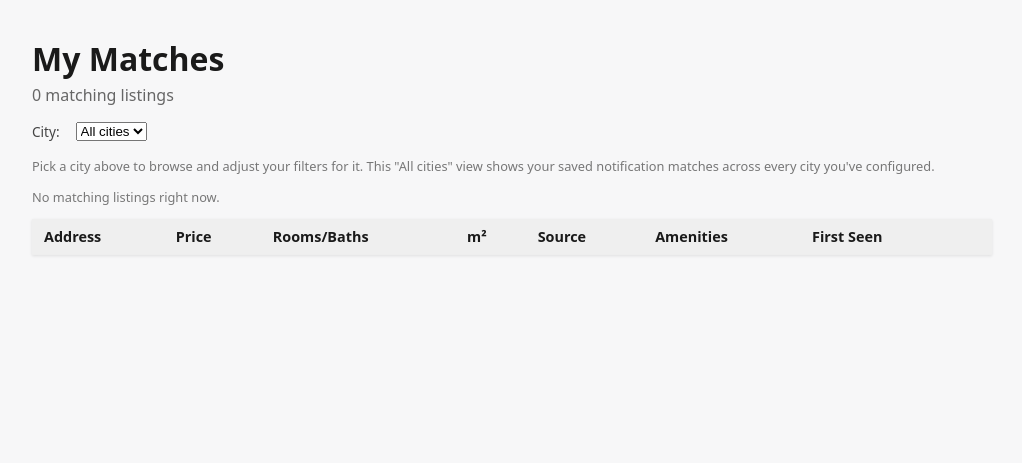
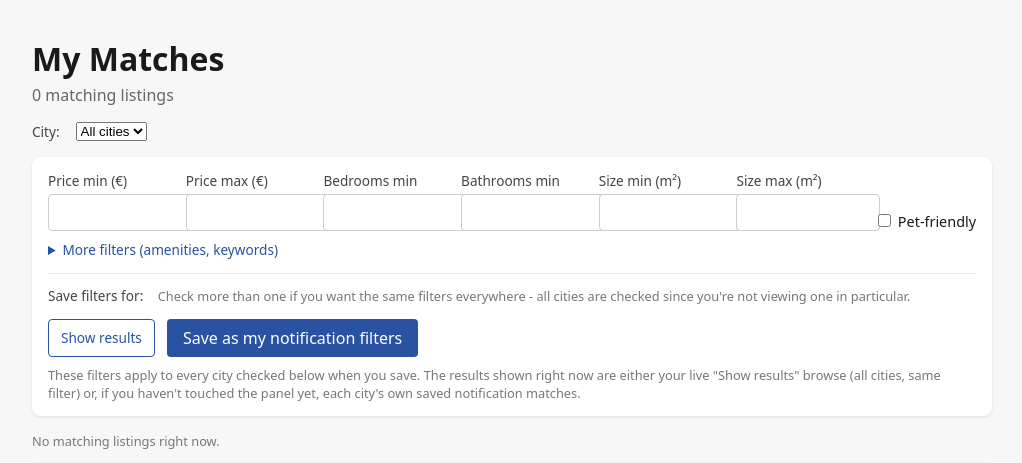
Before and after one commit to idquodest/huisjagers, a FastAPI app: template dashboard/templates/index.html in a window 1280 px wide. Shown: the part 46-509 px from the top of the page, without its empty margins (128-1150 px from the left). Run offline with FastAPI, Linux system fonts and the light colour scheme; the template is opened without the code that fills it, so the values that code supplies are empty.

Commit message:
Show the filter panel with 'All cities' selected too
Previously you had to pick a specific city before the filter panel
appeared at all, which defeated the point of the multi-city save feature
just added - you'd still have to land on one city first. Now the panel
is always visible; with 'All cities' selected, 'Show results' applies
the same ad-hoc filter across every city's listings, and the city
checkboxes for saving default to all three checked instead of one.

```diff
--- a/dashboard/app.py
+++ b/dashboard/app.py
@@ -225,8 +225,7 @@ def index(request: Request, city: str = Query(default="")):
             return RedirectResponse("/login", status_code=303)
 
         matched_rows = []
-        filters = None
-        filters_are_saved = True
+        filters_are_saved = False
         saved_summary = None
 
         if city:
@@ -251,11 +250,21 @@ def index(request: Request, city: str = Query(default="")):
             for row in db.get_listings(conn, city_key=city):
                 if matches(db.row_to_listing(row), filters):
                     matched_rows.append(row)
+        elif form_submitted:
+            # "All cities" with a filter bar actually submitted: apply the
+            # same ad-hoc values across every city's listings, so someone
+            # can compose one universal filter without picking a city first.
+            filters = _prefs_from_getter(qp.get)
+            for city_key in config["cities"]:
+                for row in db.get_listings(conn, city_key=city_key):
+                    if matches(db.row_to_listing(row), filters):
+                        matched_rows.append(row)
         else:
-            # No single city selected: aggregate each city's live matches
-            # against that city's own saved filters (no ad-hoc query
-            # filtering across cities - there's no single filter bar to
-            # apply, since each city can have different saved criteria).
+            # Fresh landing on "All cities": aggregate each city's live
+            # matches against that city's own saved filters (informational
+            # view), but leave the filter panel blank - there's no single
+            # "the" saved filter to prefill when cities can differ.
+            filters = _prefs_from_getter(lambda k, d="": d)
             for city_key in config["cities"]:
                 pref_rows = db.get_user_preferences(conn, session["user_id"], city_key=city_key)
                 if not pref_rows:
@@ -280,7 +289,7 @@ def index(request: Request, city: str = Query(default="")):
         request, "index.html",
         {
             "session": session, "listings": listings, "cities": cities, "selected_city": city,
-            "filters": filters if city else None,
+            "filters": filters,
             "filters_are_saved": filters_are_saved,
             "saved_summary": saved_summary,
         },
--- a/dashboard/templates/index.html
+++ b/dashboard/templates/index.html
@@ -14,7 +14,6 @@
   </select>
 </form>
 
-{% if selected_city %}
 <div class="filter-panel">
   <form method="get" action="/">
     <input type="hidden" name="city" value="{{ selected_city }}">
@@ -69,10 +68,10 @@
       <span class="apply-to-label">Save filters for:</span>
       {% for key, name in cities.items() %}
         <label class="apply-to-option">
-          <input type="checkbox" name="cities" value="{{ key }}" {% if key == selected_city %}checked{% endif %}> {{ name }}
+          <input type="checkbox" name="cities" value="{{ key }}" {% if key == selected_city or not selected_city %}checked{% endif %}> {{ name }}
         </label>
       {% endfor %}
-      <span class="hint">Check more than one if you want the same filters everywhere.</span>
+      <span class="hint">Check more than one if you want the same filters everywhere{% if not selected_city %} - all cities are checked since you're not viewing one in particular{% endif %}.</span>
     </div>
     <div class="filter-actions">
       <button class="secondary" type="submit">Show results</button>
@@ -80,17 +79,18 @@
     </div>
   </form>
 
-  {% if filters_are_saved %}
-    <p class="hint filter-status">✓ Showing your saved notification filters for {{ cities.get(selected_city, selected_city) }} - this is what you get pinged about.</p>
-  {% elif saved_summary %}
-    <p class="hint filter-status">You're browsing with different filters than what's saved. Your notifications for {{ cities.get(selected_city, selected_city) }} are still set to €{{ saved_summary.price_min|int if saved_summary.price_min is not none else '-' }}–{{ saved_summary.price_max|int if saved_summary.price_max is not none else '-' }}{% if saved_summary.beds_min %}, {{ saved_summary.beds_min|int }}+ beds{% endif %} until you hit "Save".</p>
+  {% if selected_city %}
+    {% if filters_are_saved %}
+      <p class="hint filter-status">✓ Showing your saved notification filters for {{ cities.get(selected_city, selected_city) }} - this is what you get pinged about.</p>
+    {% elif saved_summary %}
+      <p class="hint filter-status">You're browsing with different filters than what's saved. Your notifications for {{ cities.get(selected_city, selected_city) }} are still set to €{{ saved_summary.price_min|int if saved_summary.price_min is not none else '-' }}–{{ saved_summary.price_max|int if saved_summary.price_max is not none else '-' }}{% if saved_summary.beds_min %}, {{ saved_summary.beds_min|int }}+ beds{% endif %} until you hit "Save".</p>
+    {% else %}
+      <p class="hint filter-status">You haven't saved notification filters for {{ cities.get(selected_city, selected_city) }} yet, so you won't get pinged for new listings here until you do.</p>
+    {% endif %}
   {% else %}
-    <p class="hint filter-status">You haven't saved notification filters for {{ cities.get(selected_city, selected_city) }} yet, so you won't get pinged for new listings here until you do.</p>
+    <p class="hint filter-status">These filters apply to every city checked below when you save. The results shown right now are either your live "Show results" browse (all cities, same filter) or, if you haven't touched the panel yet, each city's own saved notification matches.</p>
   {% endif %}
 </div>
-{% else %}
-  <p class="hint">Pick a city above to browse and adjust your filters for it. This "All cities" view shows your saved notification matches across every city you've configured.</p>
-{% endif %}
 
 {% if listings|length == 0 %}
   <p class="hint">No matching listings{% if selected_city %} for these filters{% endif %} right now.</p>
```
